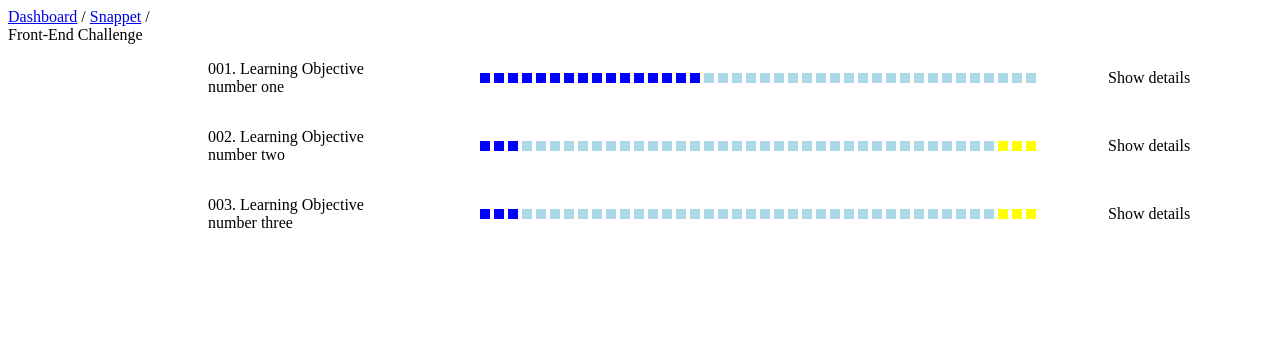
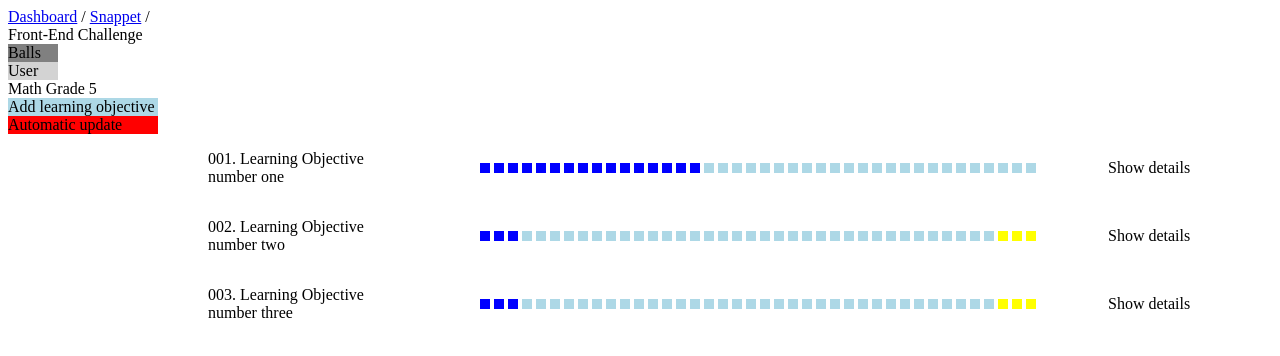
Before and after one commit to nikolasalim/SnappetChallenge.UI, a React (Create React App) app in the folder snappet-challenge/: page / in a window 1280 px wide. Shown: the top 356 px of the page. Built offline with nearby package versions, Linux system fonts and the light colour scheme.

Commit message:
Add initial NavBar structure

```diff
--- a/snappet-challenge/src/components/LearningsList.js
+++ b/snappet-challenge/src/components/LearningsList.js
@@ -31,14 +31,69 @@ const subjectsMockUp = [
   },
 ];
 
+// NavBar component – holds the filters/functionality for the list of Learnings:
+
+function NavBar() {
+  return (
+    <div>
+      <div className="left-side">
+        <div className="toggle-box">
+          <div
+            className="balls-btn"
+            style={{ backgroundColor: "grey", width: "50px" }}
+          >
+            Balls
+          </div>
+          <div
+            className="user-btn"
+            style={{ backgroundColor: "lightGrey", width: "50px" }}
+          >
+            User
+          </div>
+          <div className="dropdownMenu"></div>
+        </div>
+        <DropdownMenu />
+      </div>
+
+      <div className="right-side">
+        <div
+          className="add-btn"
+          style={{ backgroundColor: "lightBlue", width: "150px" }}
+        >
+          Add learning objective
+        </div>
+        <div
+          className="update-btn"
+          style={{ backgroundColor: "red", width: "150px" }}
+        >
+          Automatic update
+        </div>
+      </div>
+    </div>
+  );
+}
+
+// DropdownMenu component – responsible for switching between Subjects
+
+function DropdownMenu() {
+  return <div>Math Grade 5</div>;
+}
+
+// LearningsList component – displays each learning in a list:
+
 function LearningsList() {
-  return subjectsMockUp.map((subject) => (
-    <Learning
-      key={subject.id}
-      title={subject.title}
-      pupilsInfo={subject.pupils}
-    />
-  ));
+  return (
+    <div>
+      <NavBar />
+      {subjectsMockUp.map((subject) => (
+        <Learning
+          key={subject.id}
+          title={subject.title}
+          pupilsInfo={subject.pupils}
+        />
+      ))}
+    </div>
+  );
 }
 
 export default LearningsList;
```
